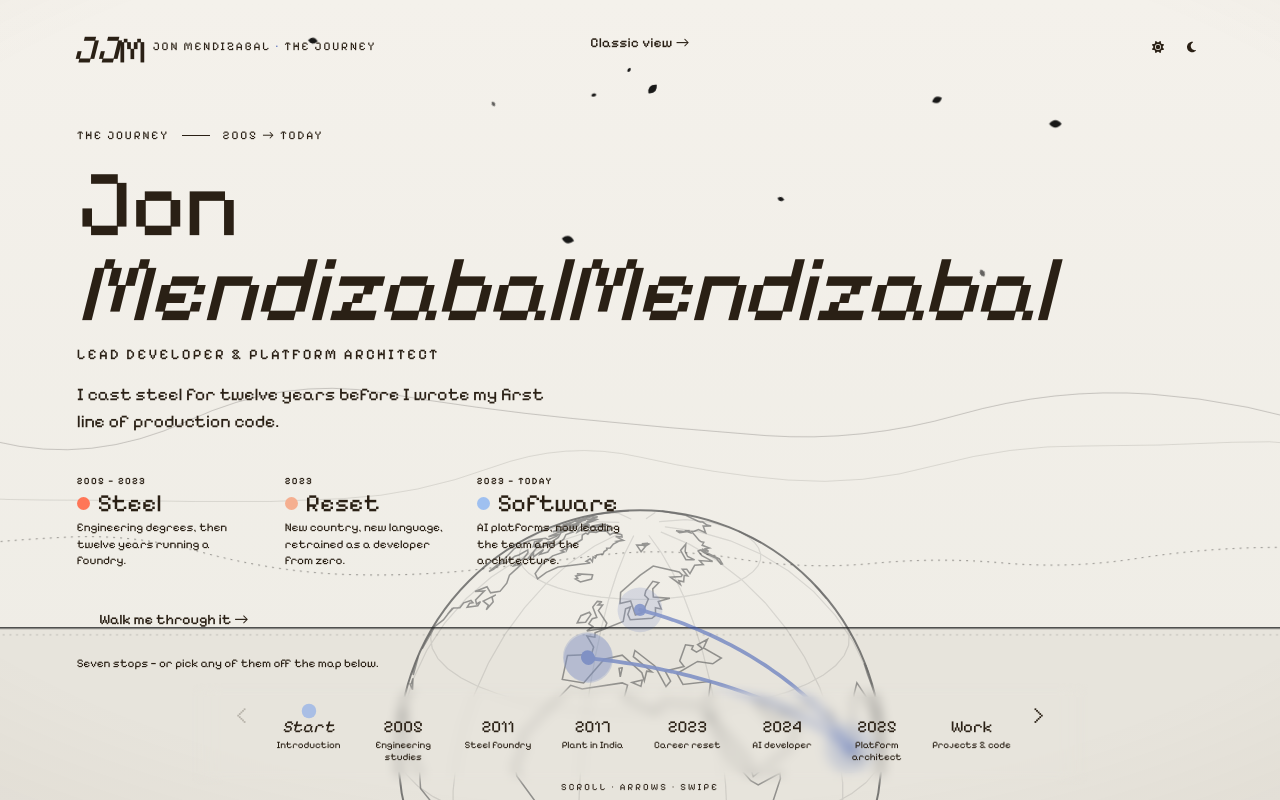
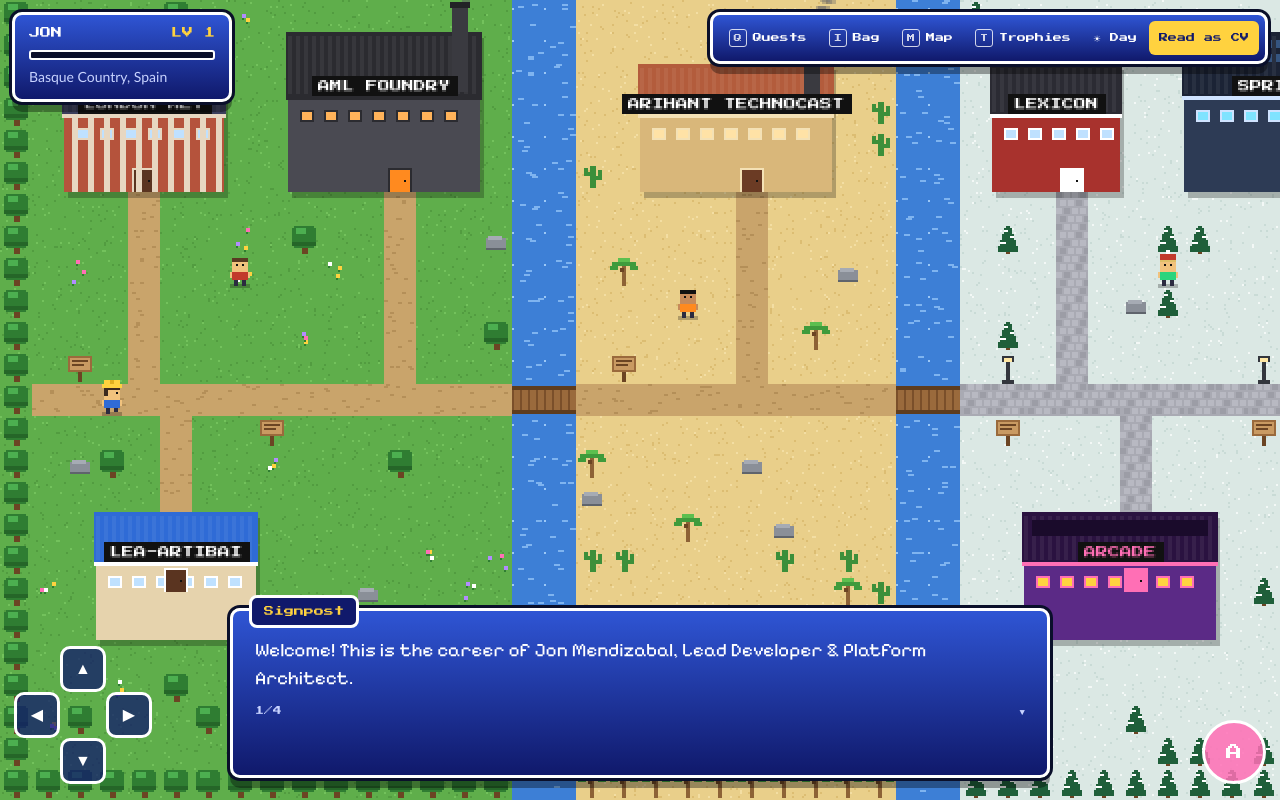
Before and after one commit to Connectslide121/Portfolio, a React (Create React App) app: page / in a window 1280 px wide. Before the commit this address led to /#journey/intro. Shown: the top 800 px of the page. Built offline with nearby package versions, Linux system fonts and the light colour scheme.

Commit message:
feat(quest): start the game
App runs the world with its menus and panels, greets a first-time player
at the start signpost, turns visits into XP and achievements, and switches
between the game and the CV. Journey mode, destruction mode and the cursor
field are not part of this design.

```diff
--- a/src/App.jsx
+++ b/src/App.jsx
@@ -1,139 +1,179 @@
-import React, { Suspense, lazy, useCallback, useEffect, useState } from "react";
-import Navbar from "./components/Navbar";
-import Sidebar from "./components/Sidebar";
-import Home from "./pages/Home";
-import About from "./pages/About";
-import Projects from "./pages/Projects";
-import Contact from "./pages/Contact";
-import Footer from "./components/Footer";
-import { startField } from "./field/cursorField";
-import "./field/field.css";
+import React, { useCallback, useEffect, useRef, useState } from "react";
+import World from "./game/World";
+import useProgress from "./game/progress";
+import { BUILDINGS, SIGNS, approachOf, region } from "./game/map";
+import { entryScript, indiaScript, chapterScript, signScript, startScript, sprintaScript, HINTS } from "./game/content";
+import Hud from "./ui/Hud";
+import Pad from "./ui/Pad";
+import Dialogue from "./ui/Dialogue";
+import QuestLog from "./ui/QuestLog";
+import Bag from "./ui/Bag";
+import Arcade from "./ui/Arcade";
+import PostOffice from "./ui/PostOffice";
+import MapMenu from "./ui/MapMenu";
+import Trophies from "./ui/Trophies";
+import Toasts from "./ui/Toasts";
+import CV from "./ui/CV";
 
-// Journey mode is lazy so GSAP and the world SVG never touch first paint for a
-// visitor who only wants the CV (guardrail in docs/JOURNEY_PLAN.md §8).
-const JourneyStage = lazy(() => import("./journey/JourneyStage"));
-
-// D17: Journey mode is what a first-time visitor lands on. Once someone has
-// chosen the CV we remember it, so a return visit does not put the animation
-// in front of them again — the hero teaser is always there to go back in.
-const CV_PREFERRED = "jm-prefers-cv";
-
-const read = (key) => {
-  try {
-    return window.localStorage.getItem(key);
-  } catch {
-    return null; // private mode, blocked storage — fall back to the default
-  }
-};
-
-const write = (key, value) => {
-  try {
-    value === null
-      ? window.localStorage.removeItem(key)
-      : window.localStorage.setItem(key, value);
-  } catch {
-    /* nothing to do — the preference just will not persist */
-  }
-};
-
-const startInJourney = () => {
-  const params = new URLSearchParams(window.location.search);
-  const hash = window.location.hash;
-  if (params.has("cv") || hash.startsWith("#cv")) return false;
-  if (params.has("journey") || hash.startsWith("#journey")) return true;
-  // Phones land on the CV (amends D17). The journey is built for a wide
-  // stage — on a phone it is a stack of panels over a cropped world — and a
-  // phone visitor is more often someone checking a link in a hurry. The
-  // hero's ticket is right there to go in, and an explicit #journey link
-  // still opens it anywhere.
-  if (window.matchMedia("(max-width: 768px)").matches) return false;
-  return read(CV_PREFERRED) !== "1";
-};
+const PLACE = { spain: "Basque Country, Spain", river: "The river", india: "Coimbatore, India", sea: "The sea", sweden: "Växjö, Sweden" };
+const SCHOOLS = ["uni", "lea", "lexicon"];
 
 export default function App() {
-  const [journeyOpen, setJourneyOpen] = useState(startInJourney);
+  const world = useRef(null);
+  const progress = useProgress();
+  const { visit, unlock } = progress;
+  const [view, setView] = useState(() => (window.location.hash === "#cv" ? "cv" : "game"));
+  const [dialogue, setDialogue] = useState(null);
+  const [panel, setPanel] = useState(null);
+  const [place, setPlace] = useState(PLACE.spain);
+  const [dark, setDark] = useState(() => document.body.classList.contains("dark-theme"));
+  const [, setSigns] = useState(() => new Set());
 
-  // The cursor field. It follows whichever mode is on screen: the journey's
-  // stage when it is open, the CV otherwise — re-resolved on every DOM
-  // change, so opening and closing the journey moves it across.
-  useEffect(
-    () =>
-      startField(
-        () =>
-          document.querySelector(".j-stage") ||
-          document.querySelector(".App"),
-      ),
-    [],
+  // A first-time player is greeted by the signpost at the start.
+  useEffect(() => {
+    if (view !== "game" || progress.visited.length) return;
+    const id = window.setTimeout(() => setDialogue((d) => d || startScript()), 700);
+    return () => window.clearTimeout(id);
+    // Only on arrival.
+    // eslint-disable-next-line react-hooks/exhaustive-deps
+  }, []);
+
+  // Achievements that follow from what has been visited.
+  useEffect(() => {
+    const v = progress.visited;
+    if (SCHOOLS.every((s) => v.includes(s))) unlock("scholar");
+    if (BUILDINGS.every((b) => v.includes(b.id))) unlock("completionist");
+  }, [progress.visited, unlock]);
+
+  useEffect(() => {
+    if (dark && view === "game") unlock("night-owl");
+  }, [dark, view, unlock]);
+
+  const open = useCallback(
+    (thing) => {
+      if (thing.type === "villager") {
+        setDialogue([{ speaker: "Villager", text: HINTS[Math.floor(Math.random() * HINTS.length)] }]);
+        return;
+      }
+      if (thing.type === "sign") {
+        const t = thing.sign.target;
+        setSigns((s) => {
+          const next = new Set(s).add(thing.sign.id);
+          if (next.size === SIGNS.length) unlock("reader");
+          return next;
+        });
+        visit(`sign-${thing.sign.id}`, 25);
+        setDialogue(t.kind === "start" ? startScript() : t.kind === "chapter" ? chapterScript(t.id) : signScript(t.text));
+        return;
+      }
+      const b = thing.building;
+      visit(b.id);
+      const t = b.target;
+      if (b.id === "foundry") unlock("hot-metal");
+      if (t.kind === "entry") setDialogue(entryScript(t.id));
+      else if (t.kind === "beat") setDialogue(indiaScript());
+      else if (t.kind === "sprinta") {
+        unlock("guildmate");
+        setDialogue(sprintaScript());
+      } else if (t.kind === "bag") {
+        unlock("packed");
+        setPanel("bag");
+      } else if (t.kind === "arcade") setPanel("arcade");
+      else if (t.kind === "post") {
+        unlock("postman");
+        setPanel("post");
+      }
+    },
+    [visit, unlock],
   );
 
-  const closeJourney = useCallback(() => {
-    setJourneyOpen(false);
-    write(CV_PREFERRED, "1");
-    window.history.replaceState(null, "", window.location.pathname);
+  const onStep = useCallback(
+    (x) => {
+      unlock("first-steps");
+      const r = region(x);
+      setPlace(PLACE[r]);
+      if (r === "india") unlock("passport");
+      if (r === "sweden") unlock("valkommen");
+    },
+    [unlock],
+  );
+
+  const travel = useCallback((b) => {
+    const [x, y] = approachOf({ type: "door", building: b });
+    world.current?.teleport(x, y, b.door[1] < y ? "up" : "down");
+    setPanel(null);
+    setPlace(PLACE[region(x)]);
   }, []);
 
-  const openJourney = useCallback(() => {
-    setJourneyOpen(true);
-    write(CV_PREFERRED, null);
+  const toggleTheme = useCallback(() => {
+    const next = !document.body.classList.contains("dark-theme");
+    document.body.classList.toggle("dark-theme", next);
+    try {
+      window.localStorage.setItem("jm-theme", next ? "dark" : "light");
+    } catch {
+      /* fine */
+    }
+    setDark(next);
   }, []);
 
-  // The stage is fixed and full-screen, so the page behind it must not scroll.
+  // Menu keys.
   useEffect(() => {
-    if (!journeyOpen) return;
-    const previous = document.body.style.overflow;
-    document.body.style.overflow = "hidden";
-    return () => {
-      document.body.style.overflow = previous;
+    const onKey = (e) => {
+      if (view !== "game" || dialogue || e.target.closest?.("input, textarea")) return;
+      const k = e.key.toLowerCase();
+      const map = { q: "quests", i: "bag", m: "map", t: "trophies" };
+      if (map[k]) {
+        e.preventDefault();
+        setPanel((p) => (p === map[k] ? null : map[k]));
+        if (map[k] === "bag") unlock("packed");
+      }
     };
-  }, [journeyOpen]);
-
-  // A pasted #journey/... link is a same-document navigation, so React never
-  // re-reads it on its own. Without this, sharing a beat link with someone who
-  // already has the page open does nothing.
-  useEffect(() => {
-    const onHash = () => {
-      const hash = window.location.hash;
-      if (hash.startsWith("#journey")) setJourneyOpen(true);
-      else if (hash.startsWith("#cv")) setJourneyOpen(false);
-    };
-    window.addEventListener("hashchange", onHash);
-    return () => window.removeEventListener("hashchange", onHash);
-  }, []);
-
-  useEffect(() => {
-    if (!journeyOpen) return;
-    // An Escape something else already handled (leaving destruction mode)
-    // is not a request to leave the journey too.
-    const onKey = (e) =>
-      e.key === "Escape" && !e.defaultPrevented && closeJourney();
     window.addEventListener("keydown", onKey);
     return () => window.removeEventListener("keydown", onKey);
-  }, [journeyOpen, closeJourney]);
+  }, [view, dialogue, unlock]);
+
+  const showCv = () => {
+    setView("cv");
+    window.history.replaceState(null, "", "#cv");
+    window.scrollTo(0, 0);
+  };
+  const showGame = () => {
+    setView("game");
+    window.history.replaceState(null, "", window.location.pathname);
+  };
+
+  if (view === "cv") return <CV onPlay={showGame} />;
+
+  const close = () => setPanel(null);
 
   return (
-    <div className="App">
-      <Navbar />
-      <div>
-        <Sidebar />
-        <main className="main-container">
-          <Home onEnterJourney={openJourney} journeyOpen={journeyOpen} />
-          <About />
-          <Projects />
-          <Contact />
-        </main>
-        <Footer />
-      </div>
-
-      {/* The journey chunk is lazy, and a null fallback meant the static page
-          painted first and then got covered — it read as landing on the wrong
-          page. The curtain paints in the same commit as the page behind it, so
-          there is nothing to see underneath while the chunk arrives. */}
-
-      {journeyOpen && (
-        <Suspense fallback={<div className="j-curtain" aria-hidden="true" />}>
-          <JourneyStage onExit={closeJourney} />
-        </Suspense>
+    <div className="game">
+      <World ref={world} paused={Boolean(dialogue || panel)} onInteract={open} onStep={onStep} dark={dark} />
+      <Hud progress={progress} place={place} onOpen={(p) => {
+          if (p === "bag") unlock("packed");
+          setPanel(p);
+        }} dark={dark} onTheme={toggleTheme} onCv={showCv} />
+      <Pad world={world} />
+      {dialogue && <Dialogue script={dialogue} onClose={() => setDialogue(null)} />}
+      {panel === "quests" && <QuestLog visited={progress.visited} onClose={close} onTravel={travel} />}
+      {panel === "bag" && <Bag onClose={close} />}
+      {panel === "arcade" && <Arcade onClose={close} onPlay={() => unlock("high-score")} />}
+      {panel === "post" && <PostOffice onClose={close} />}
+      {panel === "map" && <MapMenu visited={progress.visited} here={world.current?.position()} onClose={close} onTravel={travel} />}
+      {panel === "trophies" && (
+        <Trophies
+          unlocked={progress.unlocked}
+          xp={progress.xp}
+          onClose={close}
+          onReset={() => {
+            progress.reset();
+            setSigns(new Set());
+            world.current?.teleport(3, 14, "right");
+            close();
+          }}
+        />
       )}
+      <Toasts toasts={progress.toasts} />
     </div>
   );
 }
```
Also changed, not shown: src/index.js (+4 -4 lines).
